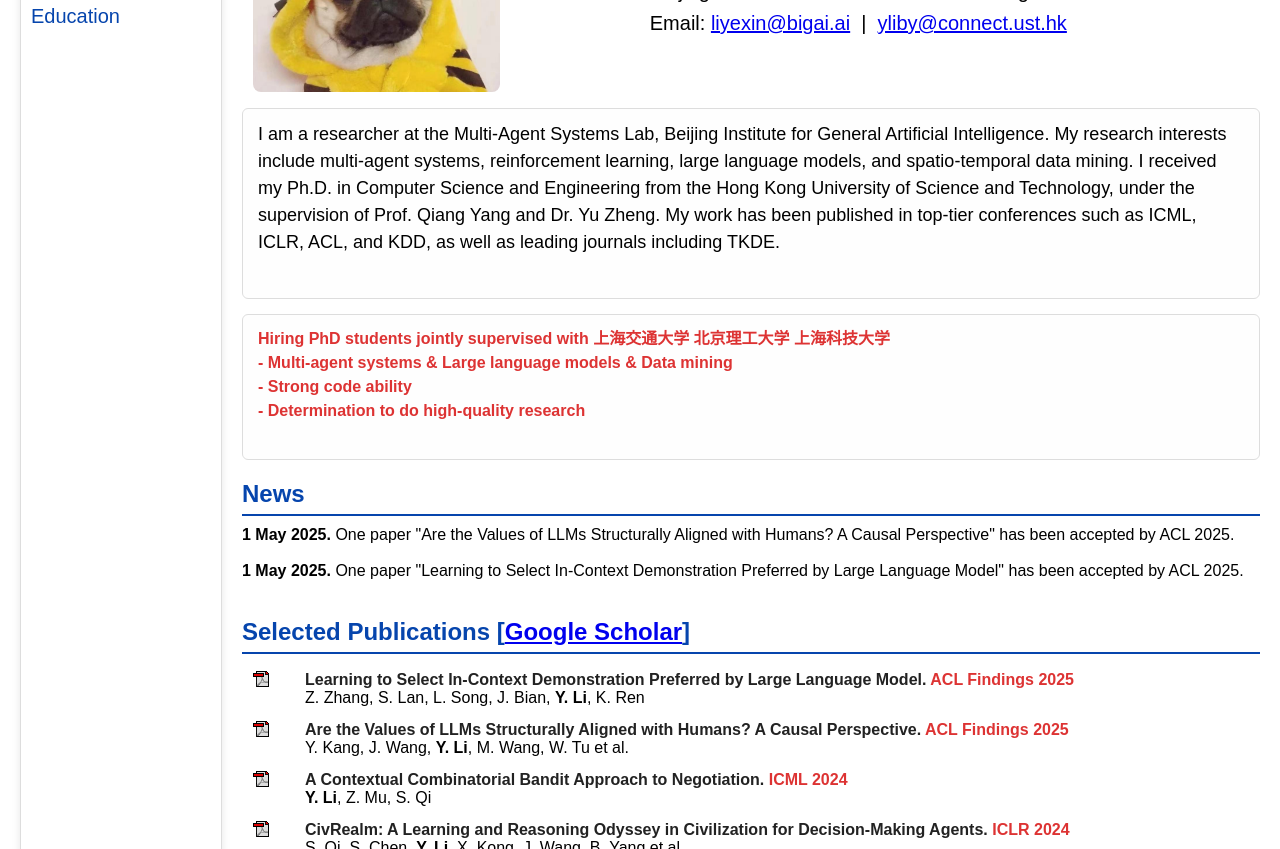
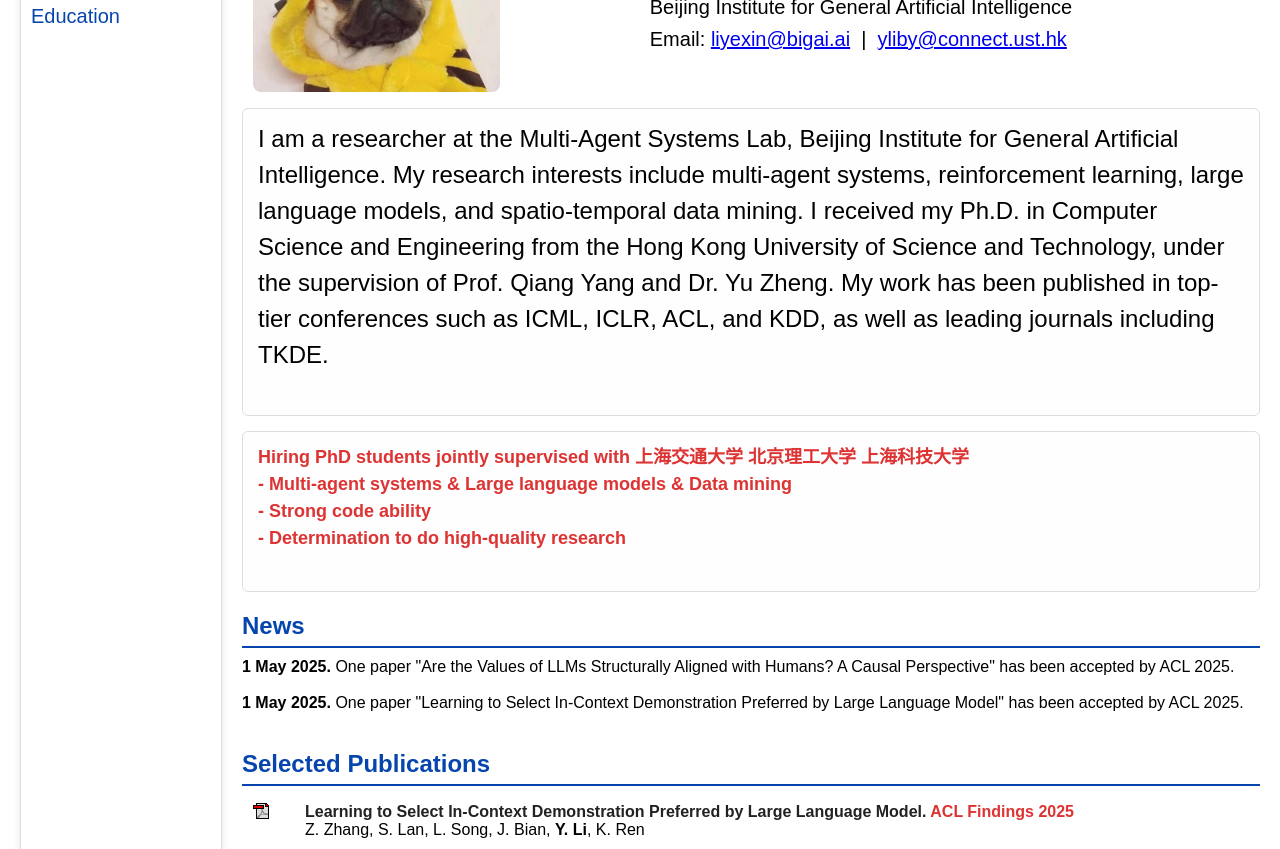
Before and after one commit to liyexn/liyexin.github.io, a plain HTML site: page index.html in a window 1280 px wide and 2021 px high. Shown: the part 179-1028 px from the top of the page. Drawn offline with Linux system fonts and the light colour scheme.

Commit message:
add Google Scholar

```diff
--- a/index.html
+++ b/index.html
@@ -159,6 +159,7 @@
             <td style="vertical-align: middle;">
               <div style="font-size: 20px; line-height: 1.6;">
                 <b style="font-size: 30px;">Yexin Li</b><br>
+                [<a href="https://scholar.google.com/citations?user=8Sof7boAAAAJ&hl=en">Google Scholar</a>] <br>
                 <b>Researcher</b><br>
                 Beijing Institute for General Artificial Intelligence<br>
                 Email: <a href="mailto:liyexin@bigai.ai">liyexin@bigai.ai</a>&nbsp;&nbsp;|&nbsp;&nbsp;<a href="mailto:yliby@connect.ust.hk">yliby@connect.ust.hk</a>
@@ -168,7 +169,7 @@
         </table>
 
         <div class="box">
-          <font size="4px">
+          <font size="5px">
             I am a researcher at the Multi-Agent Systems Lab, Beijing Institute for General Artificial Intelligence. My research interests include multi-agent systems, reinforcement learning, large language models, and spatio-temporal data mining. I received my Ph.D. in Computer Science and Engineering from the Hong Kong University of Science and Technology, under the supervision of Prof. Qiang Yang and Dr. Yu Zheng. My work has been published in top-tier conferences such as ICML, ICLR, ACL, and KDD, as well as leading journals including TKDE.
           </font>
           <br><br>
@@ -176,7 +177,7 @@
 
 
         <div class="box">
-          <font color="red" size="3px">
+          <font color="red" size="4px">
             Hiring PhD students jointly supervised with 上海交通大学 北京理工大学 上海科技大学 <br>
             - Multi-agent systems & Large language models & Data mining <br>
             - Strong code ability<br>
@@ -196,8 +197,7 @@
       </div>
 
       <div id="papers">
-        <h2>Selected Publications
-        [<a href="https://scholar.google.com/citations?user=8Sof7boAAAAJ&hl=en">Google Scholar</a>]</h2>
+        <h2>Selected Publications</h2>
 
         <table>
           <tbody>
```
